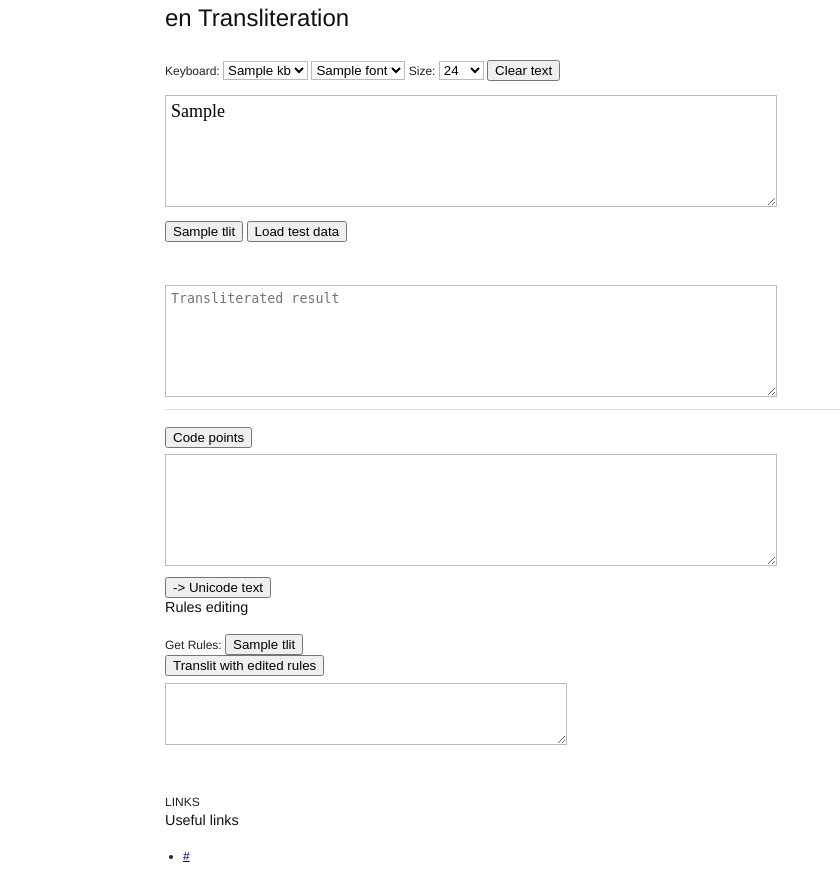
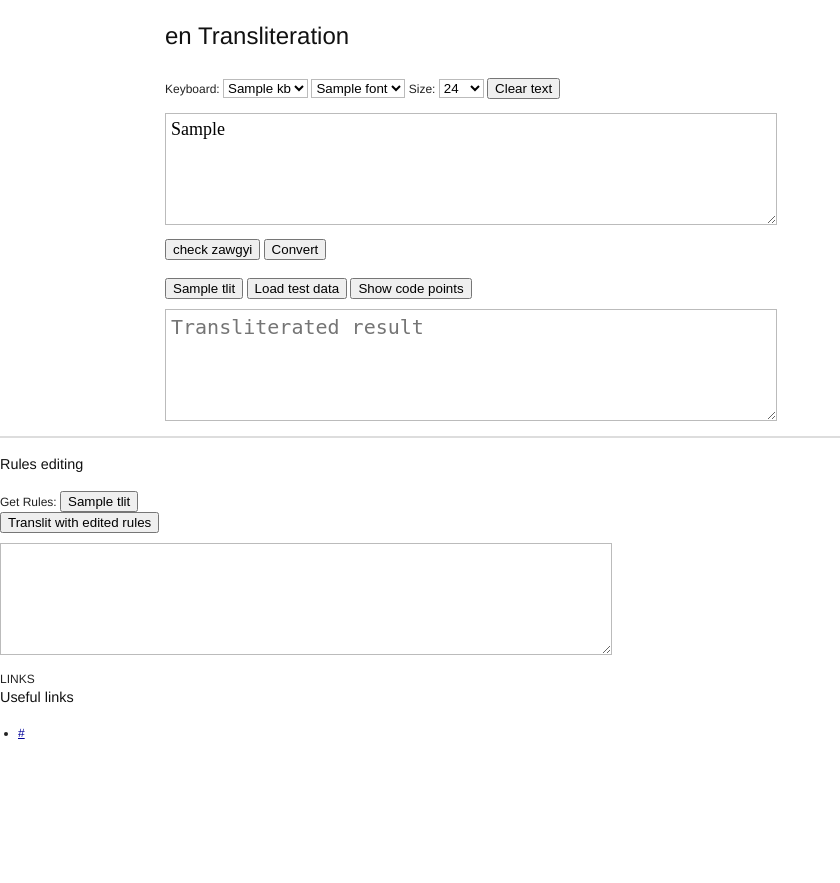
Before and after one commit to sven-oly/LangTools3, a Flask app: template templates/burmese_transliteration.html in a window 1280 px wide. Shown: the whole page, without its empty margins (0-840 px from the left). After the commit the page ends 739 px from the top, so only its background shows below. Run offline with Flask 2, Linux system fonts and the light colour scheme; the template is opened without the code that fills it: most values are stand-ins (such as "Sample title", 1, 10 or a date in 2020); some web fonts are replaced.

Commit message:
Implement Zawgyi detect / convert

```diff
--- a/burmese_okell_jw_rules.py
+++ b/burmese_okell_jw_rules.py
@@ -9,13 +9,8 @@
 ($consonants) \u103C\u1031\u102C\u1004\u103A  → | $1 yaung;
 """
 
-TRANSLIT_MY_OKELL_JW = u"""
-
+TRANSLIT_MY_OKELL_JW = u"""\
 # Burmese to Okell transliteration, with modifications by Julian Wheatley
-
-#
-# Definitions
-#
 
 # Dependent vowel signs
 $vs_AA = \u102B;
--- a/css/fonts.css
+++ b/css/fonts.css
@@ -9,125 +9,8 @@
   font-feature-settings: "dlig";
 }
 
-/* Fonts for Anangu-Yolngu font-encoded output. */
-    @font-face{
-      font-family:'AYolNTU';
-      src:url('/fonts/AYolNTU.ttf');
-      font-weight:normal;
-      font-style:normal;
-      font-size: 32px;
-    }
-
-    .AYolNTU {
-      font-family:'AYolNTU';
-      font-size: 32px;
-    }
-
 /* Myanmar script */
   @font-face {
     font-family: 'NotoSansMyanmar';
     src: url('/fonts/Myanmar/NotoSansMyanmar-Regular.ttf');
   }
-
-/* Tamashek */
-    @font-face{
-      font-family:'NotoTifi';
-      src:url('/fonts/NotoSansTifinagh-Regular.ttf');
-      font-weight:normal;
-      font-style:normal;
-      font-size: 32px;
-    }
-
-/* Tibetan */
-    @font-face{
-      font-family:'MonlamBodyig';
-      src:url('/fonts/monlam bodyig.ttf');
-      font-weight:normal;
-      font-style:normal;
-      font-size: 32px;
-    }
-
-/* Chakma */
-    @font-face{
-      font-family:'NotoSansChakma';
-      src:url('/fonts/NotoSansChakma-Regular.ttf');
-      font-weight:normal;
-      font-style:normal;
-      font-size: 32px;
-    }
-
-
-/* Chakma */
-    @font-face{
-      font-family:'extendedNotoSansChakma';
-      src:url('/fonts/extendedNotoSansChakma-Regular.ttf');
-      font-weight:normal;
-      font-style:normal;
-      font-size: 32px;
-    }
-
-    @font-face{
-      font-family:"RibengUni";
-      src:url("/fonts/RibengUni-Regular_20180618.ttf");
-      font-weight:normal;
-      font-style:normal;
-    }
-
-
-    @font-face{
-      font-family:"RibengUni3";
-      src:url("/fonts/RibengUni3.ttf");
-      font-weight:normal;
-      font-style:normal;
-    }
-
-    @font-face{
-      font-family:"Alaam";
-      src:url("/fonts/Alaam.ttf");
-      font-weight:normal;
-      font-style:normal;
-    }
-
-    /* Ahom */
-    @font-face{
-      font-family:"NotoSerifAhom";
-      src:url("/fonts/ahom_aiton/NotoSerifAhom-Regular.ttf");
-      font-weight:normal;
-      font-style:normal;
-    }
-
-    @font-face{
-    src:url("/fonts/Padauk-Regular.ttf");
-    font-family:'Padauk';
-      font-weight:normal;
-      font-style:normal;
-    }
-
-    /* Bassa Vah */
-    @font-face{
-      font-family:"NotoSansBassaVah";
-      src:url("/fonts/NotoSansBassaVah-Regular.ttf");
-      font-weight:normal;
-      font-style:normal;
-    }
-
-    @font-face {
-      font-family: 'NotoSansMendeKikakui';
-      src:url("/fonts/NotoSansMenduKikakui-Regular.ttf");
-      font-weight:normal;
-      font-style:normal;
-    }
-     @font-face {
-      font-family: NotoSansSylotiNagri;
-      src:url("/fonts/NotoSansSylotiNagri-Regular.ttf");
-      font-weight:normal;
-      font-style:normal;
-      text-rendering: optimizeLegibility;
-    }
-     @font-face {
-      font-family: NotoSansKayah;
-      src:url("/fonts/NotoSansKayah-Regular.ttf");
-      font-weight:normal;
-      font-style:normal;
-      text-rendering: optimizeLegibility;
-    }
--- a/js/keyboard.js
+++ b/js/keyboard.js
@@ -39,6 +39,7 @@
 
     // setFontFamily(document.getElementById("fontSelector").value);
     setFontFamily(input_area, document.getElementById("fontSelector").value);
+    setFontFamily('kbd', document.getElementById("fontSelector").value);
     return controller;
   }
 
--- a/js/utils.js
+++ b/js/utils.js
@@ -36,6 +36,7 @@
   var src_field = document.getElementById(text_id);
   var code_text = uplus(src_field.value);
   var dest_field = document.getElementById(codepoints_id);
+  dest_field.style.display = "block";
   dest_field.value = code_text;
   src_field.focus();
 }
@@ -55,7 +56,9 @@
 function setFontFamily(output_area, newFontFamily) {
   setKeyCapsFont(newFontFamily);
   output_area.className = newFontFamily;
-  output_area.style.fontFamily = newFontFamily; //  + ",Arial";
+  if (output_area.style) {
+    output_area.style.fontFamily = newFontFamily; //  + ",Arial";
+  }
 }
 
 function utf16common(text, prefix, suffix, asciitoo, highlight_list)
--- a/main.py
+++ b/main.py
@@ -137,6 +137,18 @@
 ]
 
 
+class DefaultData():
+    def __init__(self):
+        self.mm_tools_source = 'https://github.com/googlei18n/myanmar-tools'
+        self.detector_demo = 'https://sffc.github.io/myanmar-tools-demos/detector_demo.html'
+
+        myanmar_tools_path = 'https://ajax.googleapis.com/ajax/libs/myanmar-tools/'
+        self.detector_version = '1.2.1'
+        self.converter_version = '1.2.1'
+        # Note that min version seems broken.
+        self.detector_url = myanmar_tools_path + self.detector_version + '/zawgyi_detector.min.js'
+        self.converter_url = myanmar_tools_path + self.detector_version + '/zawgyi_converter.min.js'
+
 # From sample program. Not used now.
 @app.route('/root')
 def root():
@@ -214,6 +226,8 @@
     test_data = 'ကြောင်ကြီးတစ်ကောင်'
     test_obj = transliterate_burmese_jw.TestData()
     test_cases = test_obj.test_data
+    myanmar_tools_info=DefaultData()
+
     return render_template(
         'burmese_transliteration.html', language='my',
         kb_list=kb_list,
@@ -221,7 +235,8 @@
         font_list=unicode_font_list,
         links=burmese_links,
         translit_rules_list=translit_rules_list,
-        test_cases=test_cases
+        test_cases=test_cases,
+        myanmar_tools_info=myanmar_tools_info,
     )
 
 
--- a/templates/burmese_transliteration.html
+++ b/templates/burmese_transliteration.html
@@ -13,6 +13,11 @@
   <meta http-equiv="X-UA-Compatible" content="IE=edge">
 
   <link rel="stylesheet" type="text/css" href="/css/fonts.css">
+  <link rel="stylesheet" type="text/css" href="/css/keyboard.css" />
+
+  <!-- Tool for detecting and converting Zawygi -->
+  <script src="{{myanmar_tools_info.detector_url}}"></script>
+  <script src="{{myanmar_tools_info.converter_url}}"></script>
 
   <style>
    {% for font in font_list %}
@@ -35,27 +40,30 @@
     }
 
   .input {font-size:18px;}
-  .textarea {font-size:20px; resize:"vertical"; spellcheck:false; width:600px; height:100px;}
+  .textareas {font-size:20px; resize:"vertical"; spellcheck:false; width:600px; height:100px;
+      resize:vertical;}
   </style>
 
   <script src="/js/keyboard.js"></script>
   <script src="/js/vk-debug.js"></script>
-
+  <script type="text/javascript" src="/js/myzu.js"></script>
   <script src="/js/utils.js"></script>
 
   <!-- JavaScript for XHTML with server side -->
   <script src="/js/request_transliterate.js"></script>
 
-  {% if variation_sequence %}
-  <script src="/js/{{langTag}}Converter.js"></script>
-{% endif %}
+  <script type="text/javascript">
 
-  <script type="text/javascript">
+  const zawgyi_converter = new google_myanmar_tools.ZawgyiConverter();
+  const zawgyi_detector = new google_myanmar_tools.ZawgyiDetector();
+  myzu_initialize(zawgyi_detector, zawgyi_converter);
+
+
   // keyboard and font lists for selectors
-  var kb_info = {
+  const kb_info = {
     {% for kb in kb_list %}{{kb.shortName}}: ["{{kb.shortName}}", "{{kb.longName}}", "{{kb.instructions}}" ],{%endfor%}
   };
-  var font_list = [
+  const font_list = [
     {% for font in font_list %}"{{font.family}}",{% endfor %}
   ];
 
@@ -149,7 +157,6 @@
     out_area.innerHTML = out_area.value = text_list.join('\n');
   }
   </script>
-  <link rel="stylesheet" type="text/css" href="/css/keyboard.css" />
 </head>
 
 <body onload="onPageLoaded('t1')">
@@ -188,61 +195,50 @@
     <input type="button" value="Clear text" onclick="clearText('codepoints');clearText('t1');">
     <br />
 
-    <!-- If an original encoding area is needed. -->
-    {% if encoded_div %}
-    <textarea id="encodeArea" class='default-font'
-              rows="10" dir="{{direction}}" spellcheck="false"></textarea>
-    <br />
-    <input type="button" value="Convert to Unicode text"
-           onclick="convertToUnicode('encodeArea', 't1');">
-    <hr>
-    {% endif %}
-
     <div id="t1_div">
-    <textarea id="t1" style="font-size:18px;width:600px;height:100px;font-family:{{font_list.0.family}};resize:vertical;"
-              dir="{{direction}}">{{test_data}}</textarea>
+      <div></div>
+    <textarea id="t1" class="textareas"
+              style="font-size:18px;width:600px;height:100px;font-family:{{font_list.0.family}};resize:vertical;"
+              dir="{{direction}}" onchange="enterTestText('t1');">{{test_data}}</textarea>
+      <input type="button" id="check_zawgyi" value="check zawgyi" onclick="enterTestText('t1');" />
+      <span id='detectedZU'></span>
+      <input type="button" value="Convert" onclick="convertRequest('t1', 'Z', 't1');"/>
+      </div>
     <br />
 
-      <!-- TESTING TRANSLIT -->
+      <!-- TRANSLIT options -->
       {% for tlit in translit_rules_list %}
       <input type="button" id="translit_test_button" value="{{tlit.name}}"
              onclick="callTranslit('{{tlit.name}}');">{% endfor %}
       <input type="button" value="Load test data" onclick="loadTests('t1')">
+      <input type="button" value="Show code points"
+             onclick="showCodePoints('t1', 'codepoints');toggleVisible('show_code_points');">
+
     </div>
-
-    <br/>
     <h3 id='result_type'></h3>
-      <textarea id="outputarea" placeholder="Transliterated result" style="width:600px;height:100px;"></textarea>
-      <textarea style="display:none;" id="rulearea" style="width:600px;height:100px;"></textarea>
-      <textarea style="display:none;" id="messagearea" style="width:600px;height:100px;"></textarea>
-      <textarea style="display:none;" id="summaryarea" style="width:600px;height:100px;"></textarea>
+    <textarea id="outputarea" class="textareas"placeholder="Transliterated result" style="width:600px;height:100px;"></textarea>
+    <textarea style="display:none;" id="rulearea" class="textareas"style="width:600px;height:100px;"></textarea>
+    <textarea style="display:none;" id="messagearea" class="textareas"style="width:600px;height:100px;"></textarea>
+    <textarea style="display:none;" id="summaryarea" class="textareas"style="width:600px;height:100px;"></textarea>
   </div>
 
   <div id="codepoint_div">
     <hr>
-    <input type="button" value="Code points" onclick="showCodePoints('t1', 'codepoints')">
-    <!--    <input type="button" value="All keys" onclick="fillAllKeys('t1', 'setLayout');"-->
-    <!--    />-->
-    {% if variation_sequence %}
-    <input type="checkbox" name="vsToggle" id="toggleVS" checked
-           onchange="toggleConvertedVS('t1', toggleVS);">Toggle variation sequence<br />
-    {% endif %}
-    <br />
-    <textarea id="codepoints" class='default-font'
+    <div id="show_code_points" style="display:none;">
+    <textarea id="codepoints" class='default-font, textareas' style="display:none;"
               style="width:600px;height:100px;resize:vertical;" spellcheck="false"
               rows="5"></textarea>
+      <input type="button" value="-> Unicode text" onclick="hexToOutput('codepoints', 't1');">
+      <input type="button" value="Close" onclick="toggleVisible('show_code_points');">
       <br />
-
-    <input type="button" value="-> Unicode text" onclick="hexToOutput('codepoints', 't1');">
-    <br />
+      <hr>
+    </div>
   </div>
   <!-- For displaying / editing rules and using them -->
   <div id="rule_edit">
 
     <!-- Controls
-    Get rule set.
     Search for characters / patterns
-    Translit with edited rules
     Divide rule sets into phases.
     Save rules to local computer
     Save to DB?
@@ -259,17 +255,9 @@
            onclick="callTranslitEdited('Custom rules');">
     <br />
 
-    <textarea id="rule_edit_area"></textarea>
+    <textarea id="rule_edit_area" class="textareas"></textarea>
   </div>
-
-
-  <div id="instruction_area">
-    <br />
-    <p id="kb_instructions"></p>
-  </div>
-
-
-  <div class="span-4 last">
+  <div class="span-4">
     LINKS
     {% if links %}
     <h4>Useful links</h4>
@@ -284,4 +272,5 @@
   </div>
 </div>
 
+
 </body></html>
```
Also changed, not shown: js/myzu.js (added, +201 -0 lines), js/request_transliterate.js (+13 -16 lines). Lines whose indentation alone changed are shown as unchanged.
